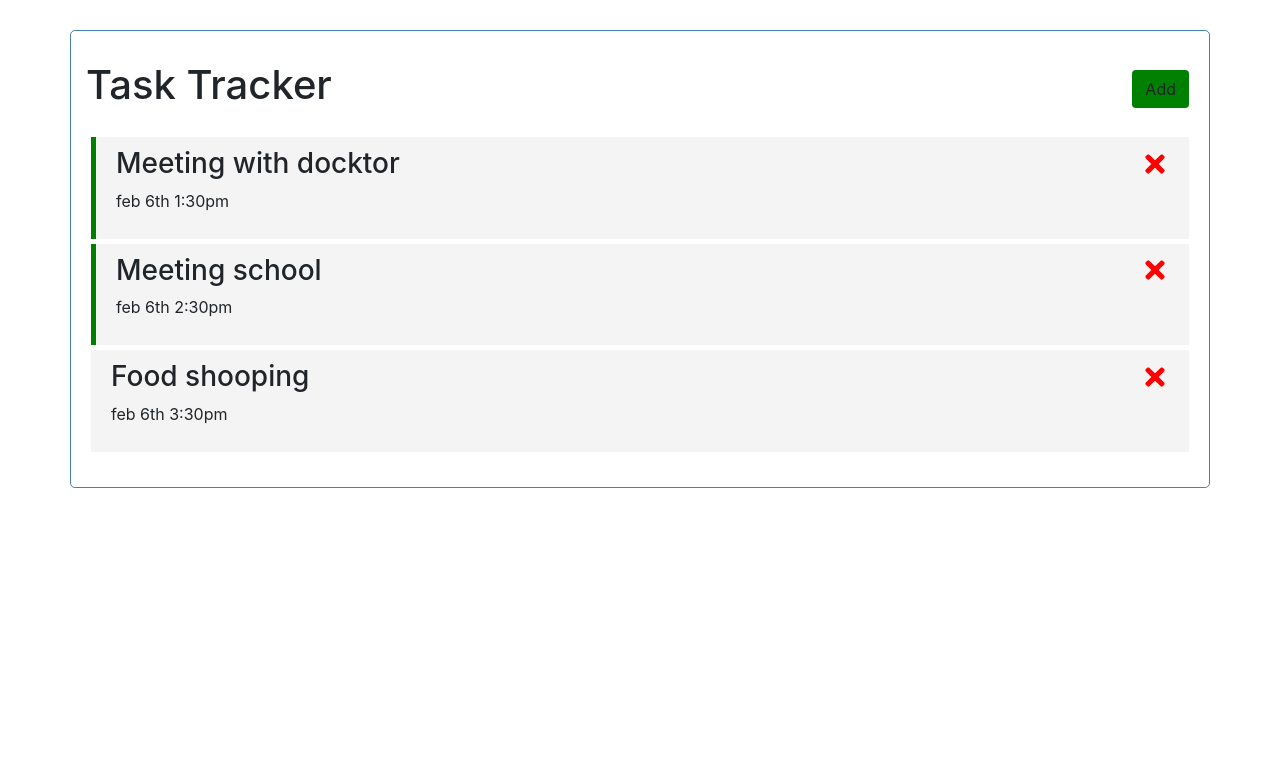
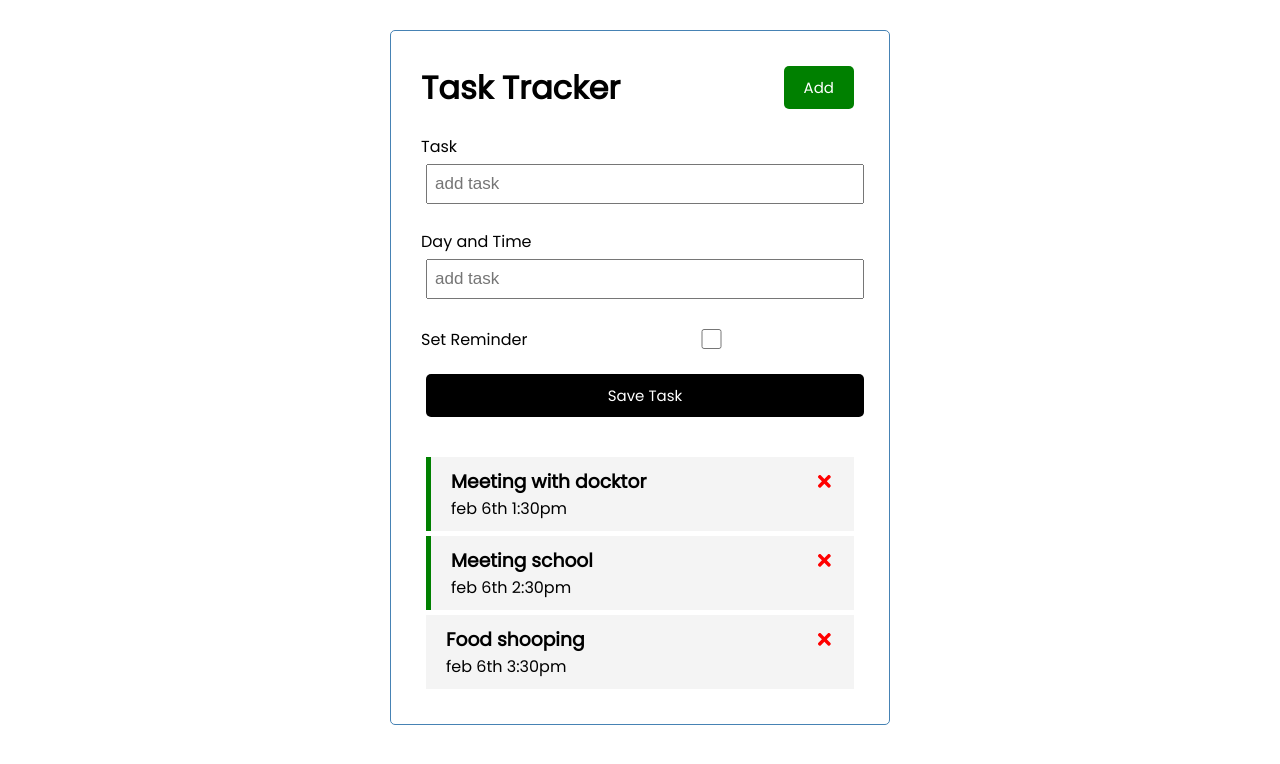
Before and after one commit to morshedsarwer71/react-time-tracker, a React (Create React App) app: page / in a window 1280 px wide. Shown: the top 764 px of the page. Built offline with nearby package versions, Linux system fonts and the light colour scheme.

Commit message:
task added on task array

```diff
--- a/src/App.js
+++ b/src/App.js
@@ -1,6 +1,7 @@
 import { useState } from 'react'
 import Header from './components/Header'
 import Tasks from './components/Tasks'
+import AddForm from './components/AddTask'
 function App() {
 
   const [tasks, setTasks] = useState([
@@ -31,9 +32,16 @@
 const toggleReminder=(id)=>{
   setTasks(tasks.map( (task) => task.id ===id ? { ...task,reminder: !task.reminder } : task ));
 }
+
+const addTask = (task)=>{
+  const id = Math.floor(Math.random() * 1000000)+1;
+  const newTask = {id,...task}
+  setTasks([...tasks, newTask]);
+}
   return (
     <div className="container">
      <Header />
+     <AddForm addTask={addTask}/>
      {tasks.length >0 ? (<Tasks tasks={tasks} onDelete={deleteTask} onToggle={toggleReminder}/>) : 'No task to show'}
     </div>
   );
--- /dev/null
+++ b/src/components/AddTask.js
@@ -0,0 +1,45 @@
+
+import {useState} from 'react'
+const AddTask = ({addTask}) => {
+
+    const [text, setText] = useState('');
+    const [day, setDay] = useState('');
+    const [reminder, setRemainder] = useState(false);
+
+    const onSubmit = (e)=>{
+
+        e.preventDefault();
+        if(!text){
+            alert('please enter valid email');
+            return
+        }
+
+        addTask({text,day,reminder});
+        setText('');
+        setDay('');
+        setRemainder(false);
+    }
+
+    return (
+
+        <form className='add-form' onSubmit={onSubmit}>
+
+            <div className='form-control'>
+                <label>Task</label>
+                <input type="text" placeholder='add task' value={text} onChange={(e)=> setText(e.target.value)}/>
+            </div>
+            <div className='form-control'>
+                <label>Day and Time</label>
+                <input type="text" placeholder='add task' value={day} onChange={(e)=> setDay(e.target.value)}/>
+            </div>
+            <div className='form-control form-control-check'>
+                <label>Set Reminder</label>
+                <input type="checkbox" value={reminder} checked={reminder} onChange={(e)=> setRemainder(e.currentTarget.checked)}/>
+            </div>
+            <input type="submit" value='Save Task' className='btn btn-block'/>
+
+        </form>
+    )
+}
+
+export default AddTask
--- a/src/index.js
+++ b/src/index.js
@@ -2,7 +2,6 @@
 import ReactDOM from 'react-dom';
 import './index.css';
 import App from './App';
-import 'bootstrap/dist/css/bootstrap.min.css';
 import reportWebVitals from './reportWebVitals';
 
 ReactDOM.render(
```
